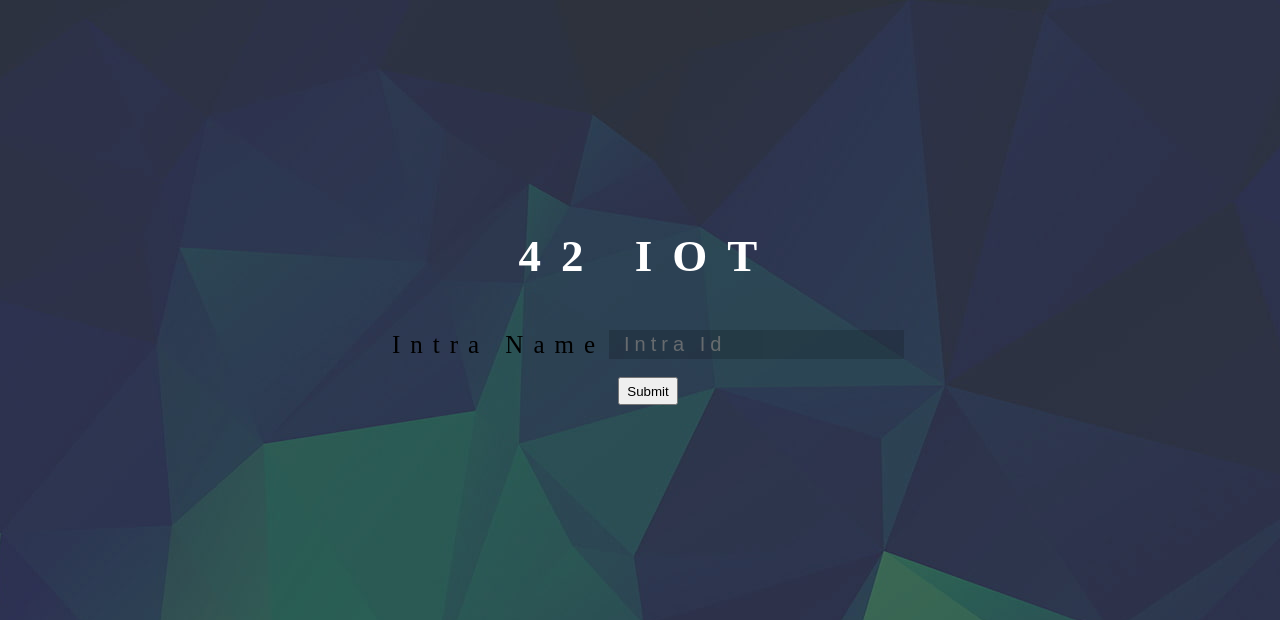
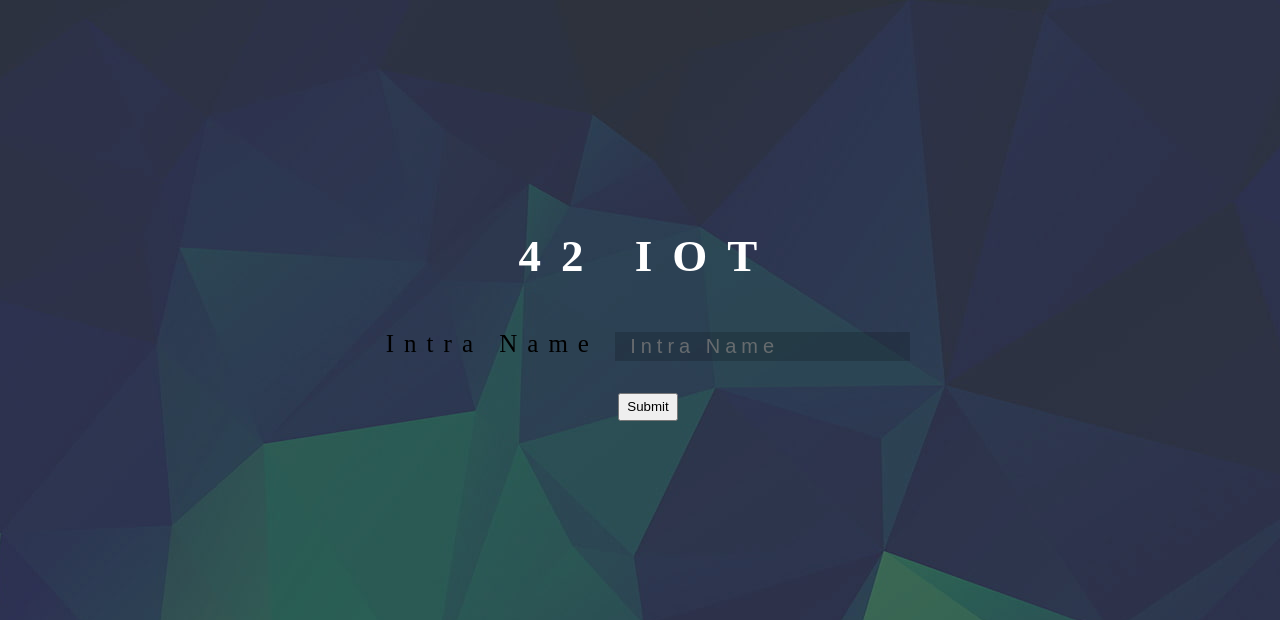
Before and after one commit to myeong01/42iot_ot_, a Flask app: page / in a window 1280 px wide. Shown: the top 620 px of the page. Run offline with Flask 2, Linux system fonts and the light colour scheme.

Commit message:
label 오타 수정, placeholder와 label 일관성 맞춤

```diff
--- a/templates/index.html
+++ b/templates/index.html
@@ -24,7 +24,7 @@
 				letter-spacing: 20px;
 				color: white;
 			}
-			lable {
+			label {
 				vertical-align: middle;
 				font-size: 25px;
 				letter-spacing: 10px;
@@ -40,8 +40,8 @@
 				{% endif %}
 				<h1>42 IOT</h1>
 				<br/>
-					<lable for="name">Intra Name</lable>
-					<input type="text" placeholder="Intra Id" name="name" style="border: none; background-color: rgba(0, 0, 0, 0.2); opacity: 0.8; color: white; padding: 2px 15px; height: 25px; font-size: 20px; vertical-align: middle; letter-spacing: 5px;"><br><br>
+					<label for="name">Intra Name</lable>
+					<input type="text" placeholder="Intra Name" name="name" style="border: none; background-color: rgba(0, 0, 0, 0.2); opacity: 0.8; color: white; padding: 2px 15px; height: 25px; font-size: 20px; vertical-align: middle; letter-spacing: 5px;"><br><br>
 					<input type="submit" style="width: 60px; height: 28px;">
 			</div>
 		</form>
```
